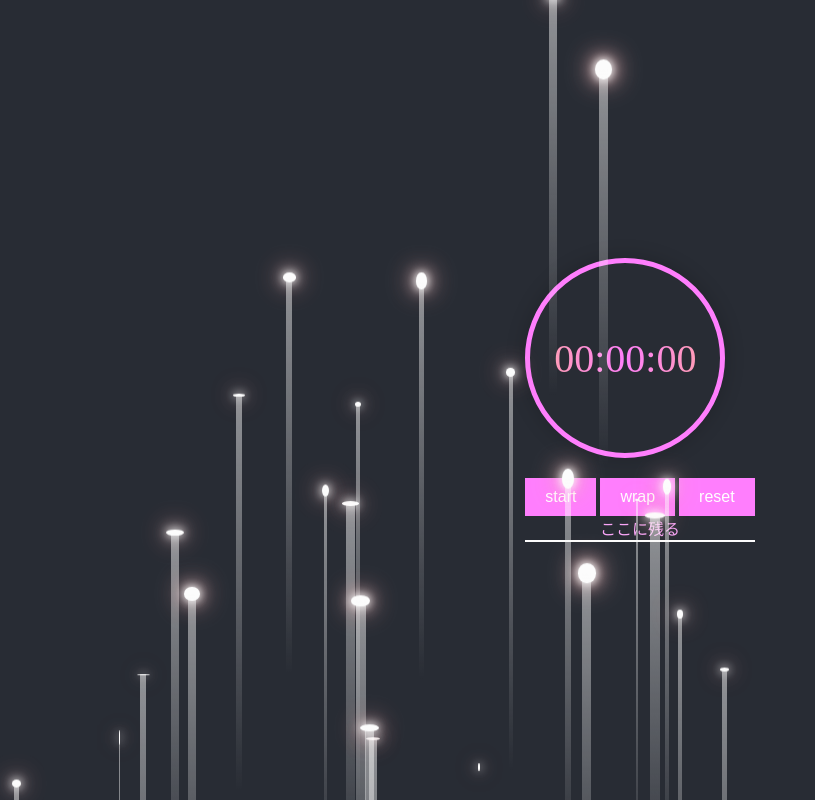
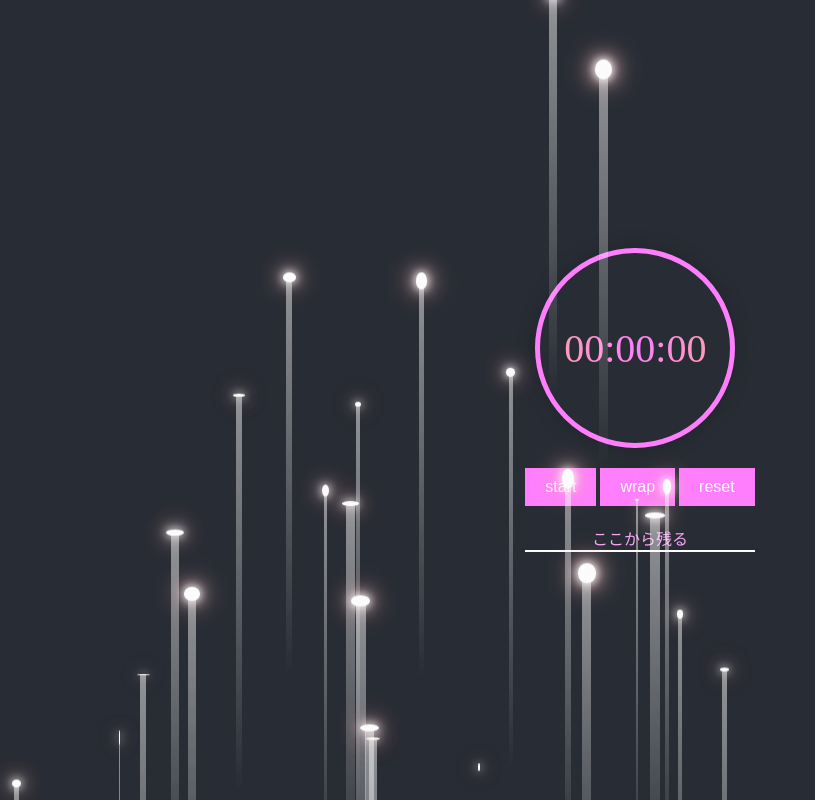
Before and after one commit to Tomoryo211/Tick, a plain HTML site: page index.html in a window 1280 px wide. Shown: the top 800 px of the page, without its empty margins (0-815 px from the left). Drawn offline with Linux system fonts and the light colour scheme.

Commit message:
配置設定

```diff
--- a/css/style.css
+++ b/css/style.css
@@ -61,6 +61,7 @@ body{
     border: 5px solid #ff7efd ;
     -webkit-background-clip: text;
     -webkit-text-fill-color: transparent;
+    margin-left: 10px;
 }
 .btn{
     padding: 10px 20px;
@@ -78,6 +79,7 @@ body{
 }
 .remain{
     text-align: center;
+    margin-top: 20px;
     color: #f8a5f6;
     border-bottom: 2px solid #fcfcfc;
 }
--- a/index.html
+++ b/index.html
@@ -17,7 +17,7 @@
             </div>
         </div>
         <div class="remain_area">
-            <p class="remain">ここに残る</p>
+            <p class="remain">ここから残る</p>
         </div>
     </main>
 <script src="js/style.js">
```
